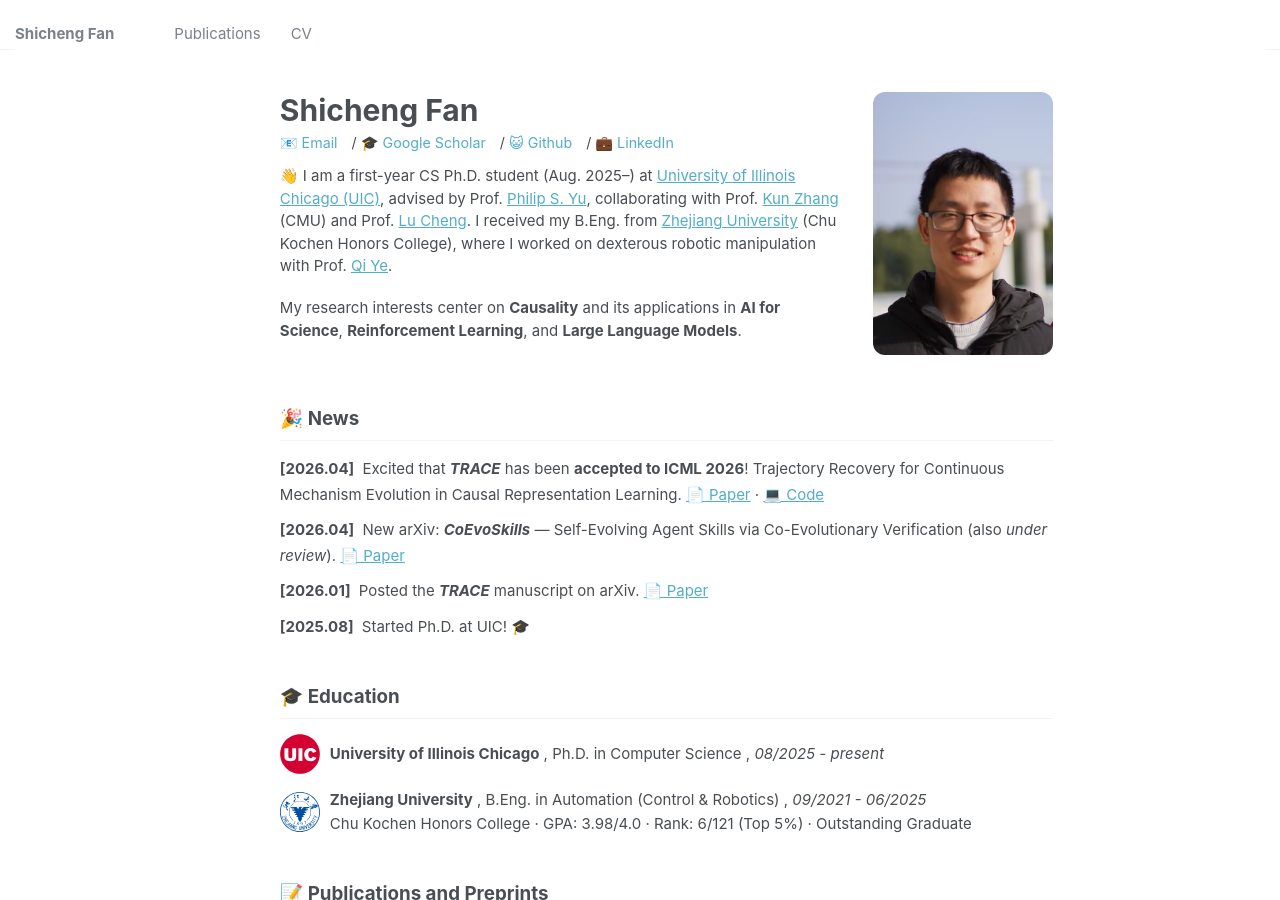
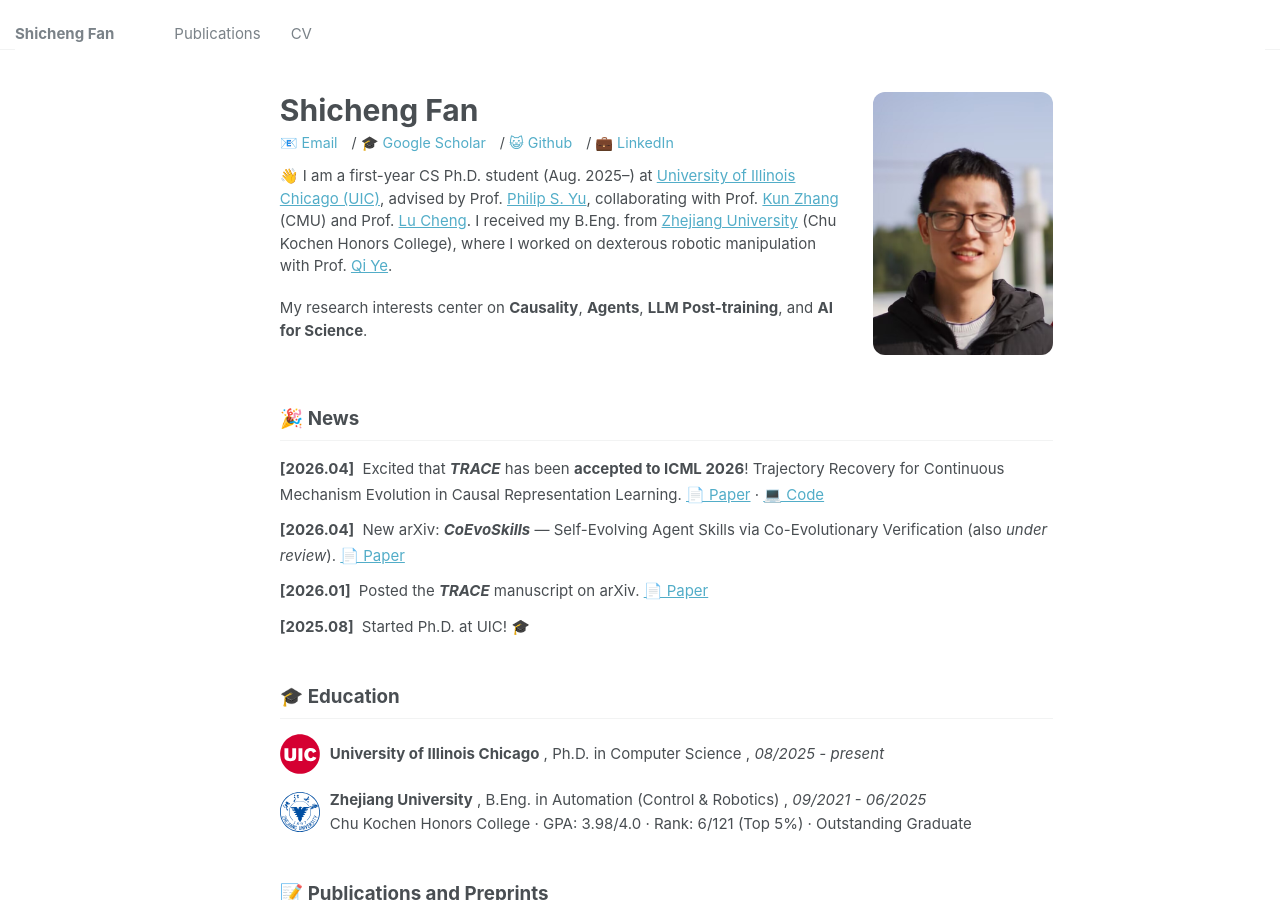
Before and after one commit to shichengf/shichengf.github.io, a Jekyll site: the page built from _pages/about.md, in a window 1280 px wide and 900 px high. Built offline with Jekyll 4.4.1, drawn with Linux system fonts in a browser that asks for light colours.

Commit message:
update research interest

```diff
--- a/_pages/about.md
+++ b/_pages/about.md
@@ -17,7 +17,7 @@ redirect_from:
       <a href="https://www.linkedin.com/in/shicheng-fan-072935308/">💼 LinkedIn</a>
     </div>
     <p>👋 I am a first-year CS Ph.D. student (Aug. 2025–) at <a href="https://www.uic.edu/">University of Illinois Chicago (UIC)</a>, advised by Prof. <a href="https://scholar.google.com/citations?user=D0lL1r0AAAAJ&hl=en">Philip S. Yu</a>, collaborating with Prof. <a href="https://www.cmu.edu/dietrich/philosophy/people/faculty/zhang.html">Kun Zhang</a> (CMU) and Prof. <a href="https://lcheng.org/">Lu Cheng</a>. I received my B.Eng. from <a href="https://www.zju.edu.cn/english/">Zhejiang University</a> (Chu Kochen Honors College), where I worked on dexterous robotic manipulation with Prof. <a href="https://person.zju.edu.cn/en/yeqi">Qi Ye</a>.</p>
-    <p>My research interests center on <strong>Causality</strong> and its applications in <strong>AI for Science</strong>, <strong>Reinforcement Learning</strong>, and <strong>Large Language Models</strong>.</p>
+    <p>My research interests center on <strong>Causality</strong>, <strong>Agents</strong>, <strong>LLM Post-training</strong>, and <strong>AI for Science</strong>.</p>
   </div>
   <div class="profile-photo">
     <img src="../images/profile.jpg" alt="Shicheng Fan">
```
